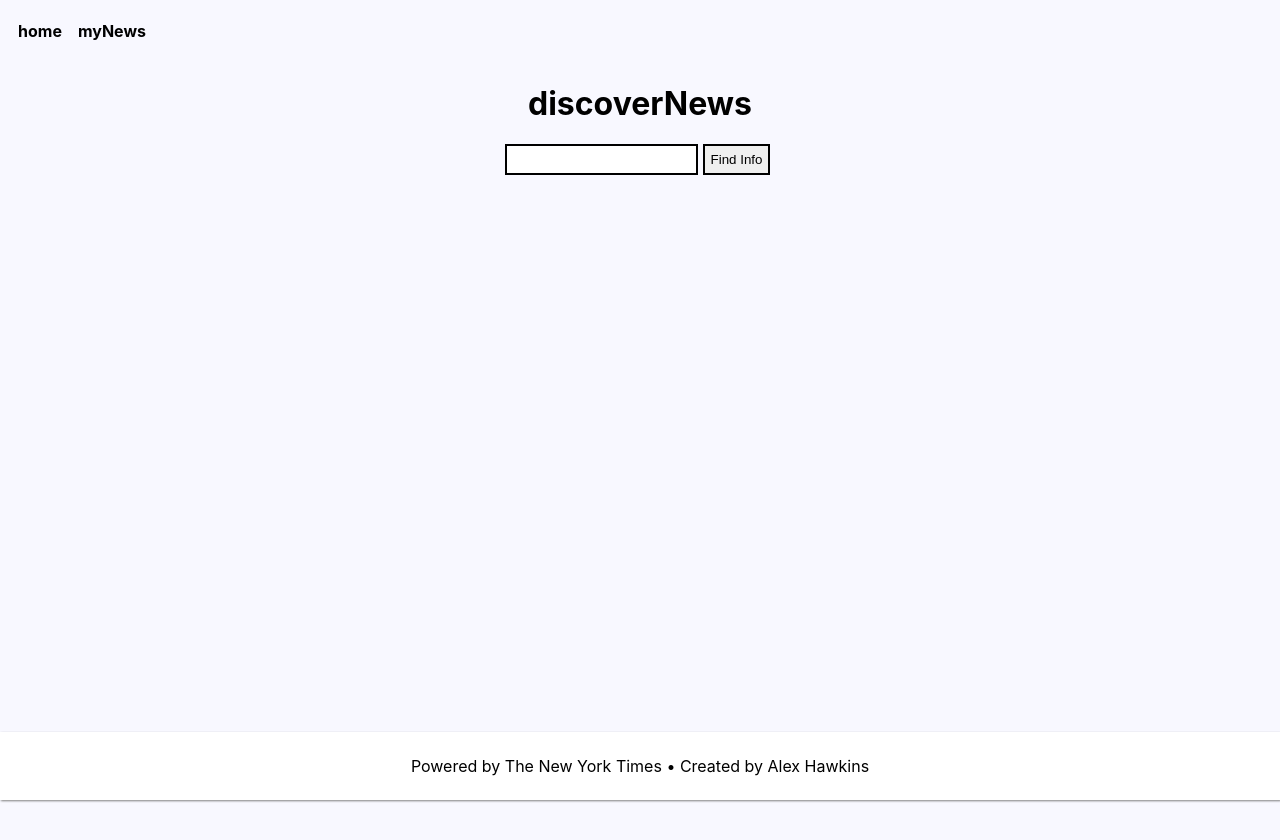
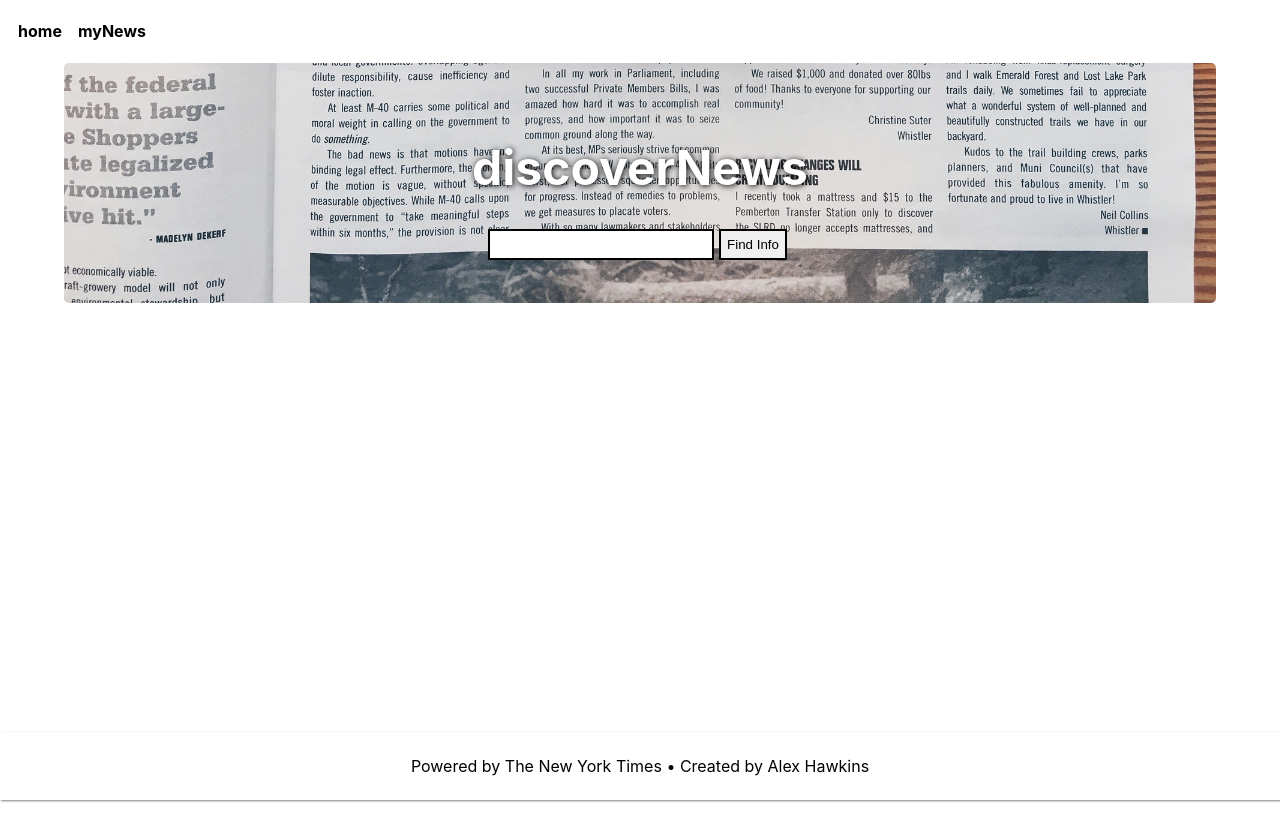
Before and after one commit to ahawkz/discover-podcasts-frontend, a React (Create React App) app: page / in a window 1280 px wide. Shown: the top 840 px of the page. Built offline with nearby package versions, Linux system fonts and the light colour scheme.

Commit message:
added background image to search box and centered the content

```diff
--- a/src/components/Search.js
+++ b/src/components/Search.js
@@ -46,7 +46,8 @@ class Search extends React.Component {
     return(
       <React.Fragment>
         <div className="search-box">
-          <h1>discoverNews</h1>
+          <div className="search-header-input">
+            <h1 className="discover-news-header">discoverNews</h1>
             <form onSubmit={this.handleSubmit}>
               <label htmlFor='query'></label>
               <input
@@ -54,12 +55,15 @@ class Search extends React.Component {
                 type='text'
                 value={this.state.query}
                 onChange={this.handleChange}
+                className="input-box"
               />
               <input
                 type="submit"
                 value="Find Info"
+                className="submit-button"
               />
             </form>
+          </div>
           { this.state.news ? <NewsInfo  news={this.state.news} /> : null
           }
         </div>
--- a/src/index.css
+++ b/src/index.css
@@ -11,11 +11,10 @@ body {
     sans-serif;
   -webkit-font-smoothing: antialiased;
   -moz-osx-font-smoothing: grayscale;
-  background: ghostwhite;
+  background: white;
   position: relative;
   padding-bottom: 6rem;
   min-height: 100%;
-
 }
 
 code {
@@ -59,11 +58,40 @@ header a {
   display: flex;
   flex-direction: column;
   align-items: center;
+  justify-content: center;
+  margin: 0 auto;
+  height: 15rem;
+  width: 90%;
+  border-radius: 5px;
+  /* background image */
+  background-image: url('/newspaper.jpg');
+  background-repeat: no-repeat;
+  background-position: bottom;
+  background-size: cover;
+  /* box-shadow: 1px 1px 1px gray; */
+}
+.search-header-input {
+  display: flex;
+  flex-direction: column;
+  align-items: center;
+  align-content: center;
+}
+.discover-news-header{
+  color: white;
+  text-shadow: 1px 1px 6px black;
+  font-size: 3rem;
 }
 form input {
   margin-right: 5px;
   border: 2px solid black;
   padding: 6px;
+  border-radius: 1px;
+}
+.input-box{
+  width: 210px;
+}
+.submit-button{
+  color: black;
 }
 
 /* ====================== */
```
Lines whose indentation alone changed are shown as unchanged.
